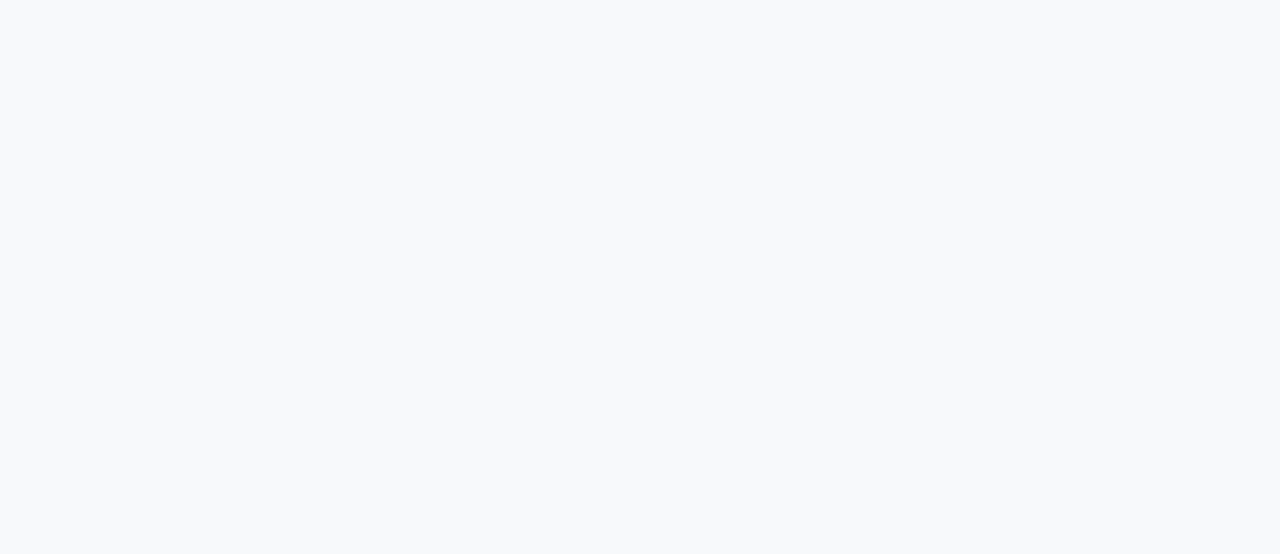
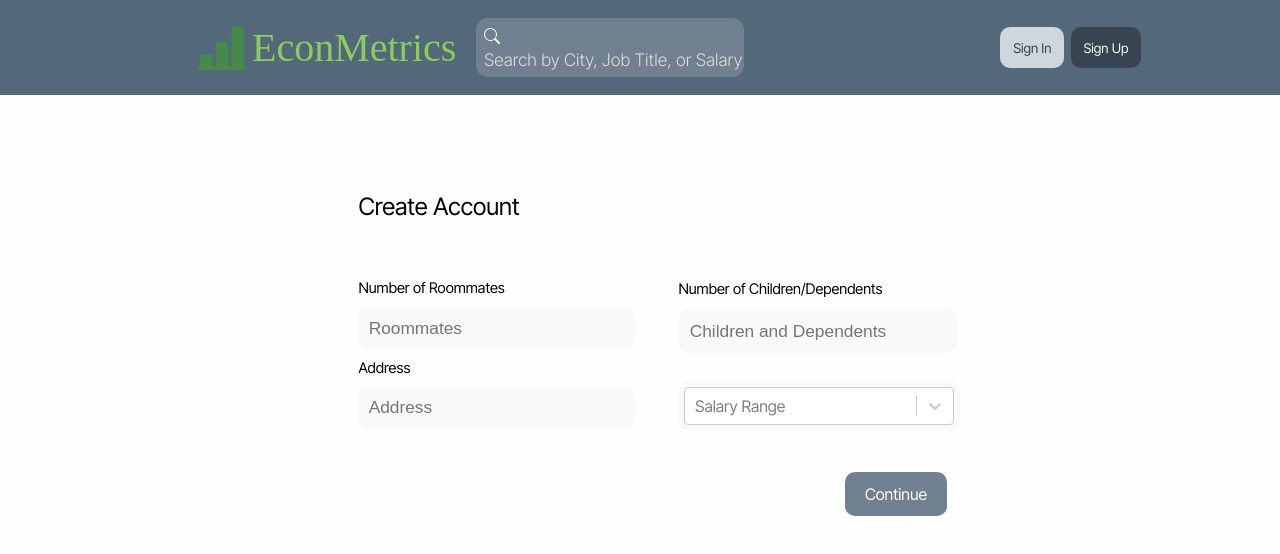
Before and after one commit to CWMetaUCapstone/EconMetrics, a React (Vite) app in the folder frontend/: page /createprofile/1 in a window 1280 px wide. Before the commit this address had no page. Shown: the top 554 px of the page. Built offline with nearby package versions, Linux system fonts and the light colour scheme; a web font is replaced by a local one.

Commit message:
redid routing so account creation is on user-specific route

```diff
--- a/frontend/HelperFuncs/utils.js
+++ b/frontend/HelperFuncs/utils.js
@@ -14,11 +14,13 @@ export const submitProfile = async (userData) => {
             },
             body: JSON.stringify(userData)
         });
+        return response;
     }
     catch(error) {
         console.log('Error adding profile: ', error)
     }
 }
+
 
 
 /*
--- a/frontend/src/App.jsx
+++ b/frontend/src/App.jsx
@@ -16,7 +16,7 @@ function App() {
         <Route path="/home" element={<Home/>}/>
         <Route path="/profile:userId" element={<Profile />}/>
         <Route path="/signup" element={<SignUp/>}/>
-        <Route path="/createprofile" element={<CreateAccount/>}></Route>
+        <Route path="/createprofile/:userId" element={<CreateAccount/>}></Route>
       </Routes>
     </BrowserRouter>
   )
--- a/frontend/src/HomePage/SignHandlers/SignUp.jsx
+++ b/frontend/src/HomePage/SignHandlers/SignUp.jsx
@@ -21,15 +21,12 @@ function SignUp() {
         };
         try {
             const response = await submitProfile(userData);
-            const data = await response.json();
-            if(response.ok) {
-                // locally store user id upon creation so it can be referenced later
-                sessionStorage.setItem('userId', data.userId)
-                navigate('/createprofile');
-            }
+            const data  = await response.json();
+            const id = data.userId
+            navigate(`/createprofile/${id}`);
         } catch(error) {
             console.error('sign up fail', error)
-            alert('Failed to Sign Up') // this will be replaced with more robust handling (e.g. being explicit about using an already registerd email)
+            alert('Failed to Sign Up') // This will be replaced with more robust handling (e.g. being explicit about using an already registerd email)
         }
 
     }
--- a/frontend/src/ProfilePage/FormPages/PageOne.jsx
+++ b/frontend/src/ProfilePage/FormPages/PageOne.jsx
@@ -2,7 +2,7 @@ import './PageOne.css'
 import Select from 'react-select'
 import makeAnimated from 'react-select/animated';
 import { populateAccount } from '../../../HelperFuncs/utils';
-import { useState } from 'react';
+import { useState, useEffect } from 'react';
 
 function PageOne( {nextPage} ) {
 
@@ -40,17 +40,10 @@ function PageOne( {nextPage} ) {
     */
    const handleAccount = async (e) => {
         e.preventDefault();
-        const form = e.target;
         // retrieve userId from storage
         const userId = sessionStorage.getItem('userId');
-        const userData = {
-            roommates: form.element.roommates.value,
-            city: form.element.address.value, // this is a placeholder, once places api is up this will pull the city out of address
-            children: form.element.children.value,
-            salary: form.element.salary.value
-        };
         try {
-            await populateAccount(userData, userId)
+            await populateAccount(formData, userId)
             nextPage()
         }
         catch(error) {
@@ -60,19 +53,40 @@ function PageOne( {nextPage} ) {
         }
    }
 
+
+   // helper to update the formData state object when user applies a change
+    const handleInputChange = (e) => {
+        const { name, value } = e.target;
+        setFormData(prevData => ({
+        ...prevData,
+        [name]: value
+        }));
+    };
+
+    /*
+    react-select returns the selected option directly
+    rather than an event like other inputs, therefore it has a unique state handler
+    */
+    const handleSelectChange = (selectedOption) => {
+        setFormData(prevData => ({
+          ...prevData,
+          salary: selectedOption ? selectedOption.value : ''
+        }));
+      };
+
     return (
         <>
         <form onSubmit={handleAccount}>
                 <div className='form-page'>
                     <div className='part-one'>
                         <label>Number of Roommates</label>
-                        <input type='number' name="roommates" placeholder='Roommates' required></input>
+                        <input type='number' name="roommates" placeholder='Roommates' onChange={handleInputChange} required></input>
                         <label>Address</label>
-                        <input type='text' name="address" placeholder='Address' required></input> {/* in the near future this will be helped by google places for dynamic suggestions for address autocomplete */}
+                        <input type='text' name="address" placeholder='Address'  onChange={handleInputChange} required></input> {/* in the near future this will be helped by google places for dynamic suggestions for address autocomplete */}
                     </div>
                     <div className='part-two'>
                         <label>Number of Children/Dependents</label>
-                        <input type='number' name="children" placeholder='Children and Dependents' required></input>
+                        <input type='number' name="children" placeholder='Children and Dependents' onChange={handleInputChange} required></input>
                         <Select
                             placeholder="Salary Range"
                             closeMenuOnSelect={true}
@@ -81,6 +95,7 @@ function PageOne( {nextPage} ) {
                             className='salary-selector'
                             isClearable={true}
                             name='salary'
+                            onChange={handleSelectChange}
                         />
                     </div>
             </div>
```
